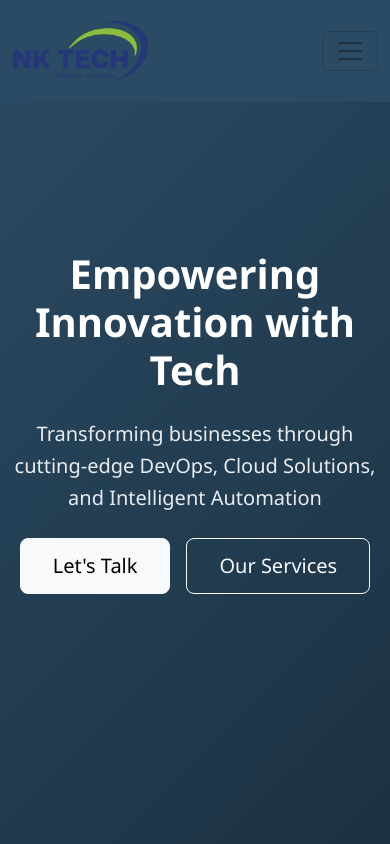
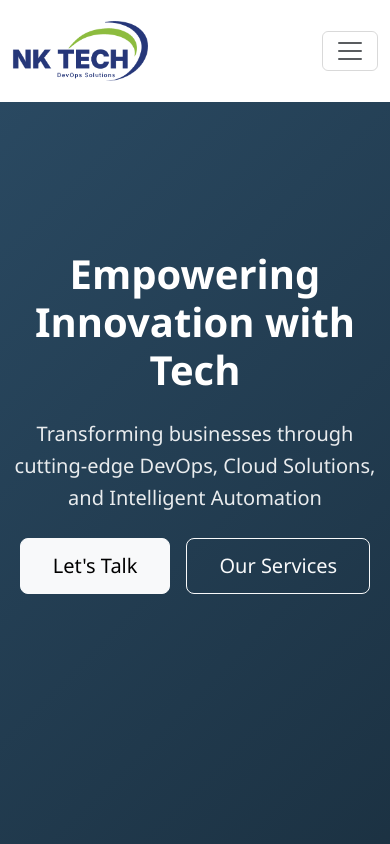
Before and after one commit to Narendrakaduru/NKTech, a React (Vite) app: page / in a window 390 px wide. Shown: the top 844 px of the page. Built offline with nearby package versions, Linux system fonts and the light colour scheme; the HTML template or start-up script is replaced by a standard one.

Commit message:
change media 991 navbar

```diff
--- a/src/index.css
+++ b/src/index.css
@@ -156,7 +156,7 @@ a {
   }
 
   .navbar-custom {
-    background-color: #2b4b64;
+    background-color: #fff;
   }
 
   .nav-button {
```
